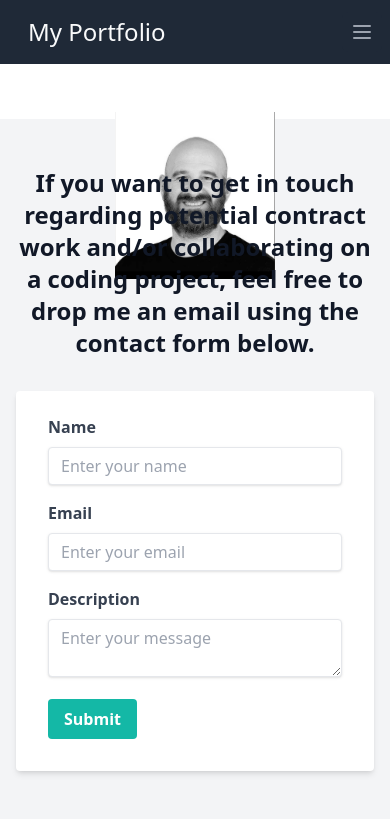
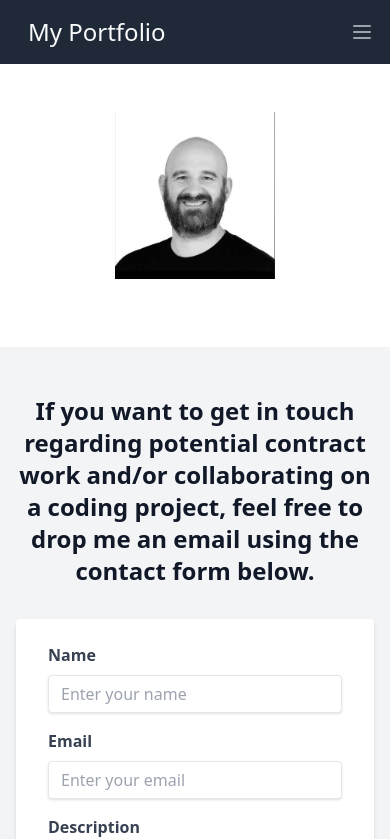
Before and after one commit to bojeans/CRA-portfolio, a React (Create React App) app in the folder app/: page / in a window 390 px wide. Shown: the top 839 px of the page. Built offline with nearby package versions, Linux system fonts and the light colour scheme; no server answers.

Commit message:
removing negative margin as causing issue on mobile

```diff
--- a/app/src/components/LandingPage.js
+++ b/app/src/components/LandingPage.js
@@ -7,16 +7,16 @@ const LandingPage = () => {
   return (
     <>
       <NavBar />
-      <img
-        src={pic}
-        alt="headshot of author"
-        className="max-w-xl mx-auto mt-12 mb-5 mb-[-10rem] w-40 md:w-80 h-auto md:h-50"
-      ></img>
-
-      <Contact />
+      <div className="flex flex-col items-center space-y-12">
+        <img
+          src={pic}
+          alt="headshot of author"
+          className="max-w-xl mx-auto mt-12 mb-5 w-40 md:w-80 h-auto md:h-50"
+        ></img>
+        <Contact />
+      </div>
       <Footer />
     </>
   );
 };
-
 export default LandingPage;
```
